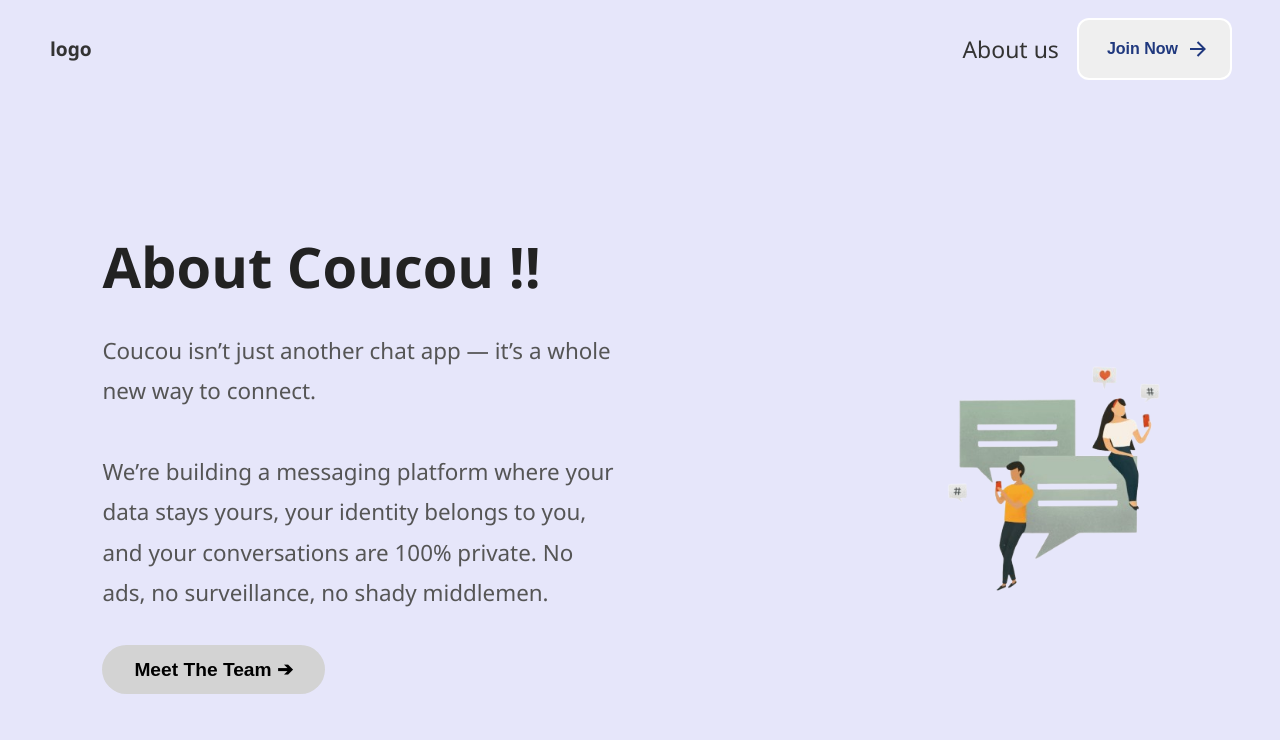
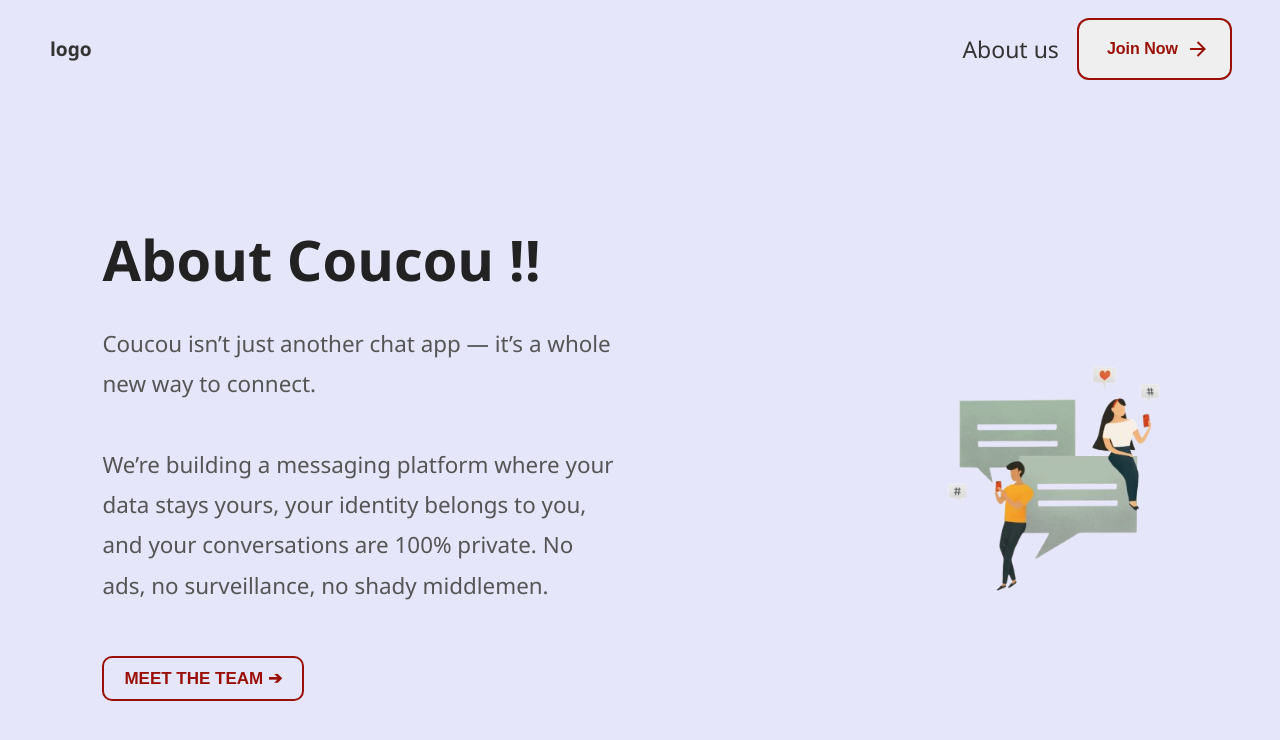
Before and after one commit to ayush44903/Coucou, a website: page public/about.html in a window 1280 px wide. Drawn offline with Linux system fonts and the light colour scheme.

Commit message:
update buttons about coucou

```diff
--- a/public/about.html
+++ b/public/about.html
@@ -4,6 +4,7 @@
   <meta charset="UTF-8">
   <meta name="viewport" content="width=device-width, initial-scale=1">
   <title>About Coucou</title>
+
   <style>
     /* Global Styles */
     * {
@@ -61,8 +62,8 @@
     background-color:e0f7f4;
     border-radius: 10px;
     font-weight: 600;
-    color: #1f387e;
-    box-shadow: 0 0 0 2px #ffffff;
+    color: #9a1006;
+    box-shadow: 0 0 0 2px #9a1006;
     cursor: pointer;
     overflow: hidden;
     transition: all 0.6s cubic-bezier(0.23, 1, 0.32, 1);
@@ -71,7 +72,7 @@
   .animated-button svg {
     position: absolute;
     width: 24px;
-    fill: #1f387e;
+    fill: #9a1006;
     z-index: 9;
     transition: all 0.8s cubic-bezier(0.23, 1, 0.32, 1);
   }
@@ -91,7 +92,7 @@
     transform: translate(-50%, -50%);
     width: 20px;
     height: 20px;
-    background-color: #c5e5e4;
+    background-color: #9a1006;
     border-radius: 50%;
     opacity: 0;
     transition: all 0.8s cubic-bezier(0.23, 1, 0.32, 1);
@@ -106,7 +107,7 @@
 
   .animated-button:hover {
     box-shadow: 0 0 0 12px transparent;
-    color: #212121;
+    color: #ffffff;
     border-radius: 12px;
   }
 
@@ -123,12 +124,12 @@
   }
 
   .animated-button:hover svg {
-    fill: #1f387e;
+    fill: #ffffff;
   }
 
   .animated-button:active {
     scale: 0.95;
-    box-shadow: 0 0 0 4px greenyellow;
+    box-shadow: 0 0 0 4px #9a1006;
   }
 
   .animated-button:hover .circle {
@@ -136,6 +137,7 @@
     height: 220px;
     opacity: 1;
   }
+
 
     /* Main Section */
     .main {
@@ -162,22 +164,70 @@
       max-width: 700px;
       line-height: 1.8;
     }
-    .team-btn {
-      background-color: #d3d3d3;
-      border: none;
-      padding: 0.8rem 2rem;
-      border-radius: 30px;
-      font-weight: 700;
-      font-size: 1.2rem;
-      cursor: pointer;
-      display: inline-flex;
-      align-items: center;
-      gap: 0.5rem;
-      transition: background-color 0.3s;
-    }
-    .team-btn:hover {
-      background-color: #bbb;
-    }
+    .btn{
+    display: flex;
+    gap:40px;
+    margin-top: 50px;
+    align-items:center;
+    justify-content:column;
+    flex-direction:row;
+
+
+}
+/* .primary-btn,.secondary-btn{
+    padding:15px 20px;
+    border:none ;
+    border-radius:50px ;
+    font-weight: 600;
+    cursor: pointer;
+}
+.primary-btn{
+    background-color: black;
+    color:white;
+}
+.secondary-btn{
+    background-color:black;
+    color:white;
+    border: 2px solid black;
+} */
+/* From Uiverse.io by SujitAdroja */
+.btn {
+  color: #9a1006;
+  text-transform: uppercase;
+  text-decoration: none;
+  border: 2px solid #9a1006;
+  padding: 10px 20px;
+  font-size: 17px;
+  cursor: pointer;
+  font-weight: bold;
+  background: transparent;
+  position: relative;
+  transition: all 1s;
+  overflow: hidden;
+  border-radius: 10px;
+}
+
+.btn:hover {
+  color: #e6e6fa;
+}
+
+.btn::before {
+  content: "";
+  position: absolute;
+  height: 100%;
+  width: 0%;
+  top: 0;
+  left: -40px;
+  transform: skewX(45deg);
+  background-color: #9a1006;
+  z-index: -1;
+  transition: all 1s;
+}
+
+.btn:hover::before {
+  width: 160%;
+}
+
 
     /* Image Section */
     .image-section {
@@ -251,7 +301,7 @@
         We’re building a messaging platform where your data stays yours, your identity belongs to you,
         and your conversations are 100% private. No ads, no surveillance, no shady middlemen.
       </p>
-      <button class="team-btn">
+      <button class="btn">
         Meet The Team ➔
       </button>
     </div>
```
